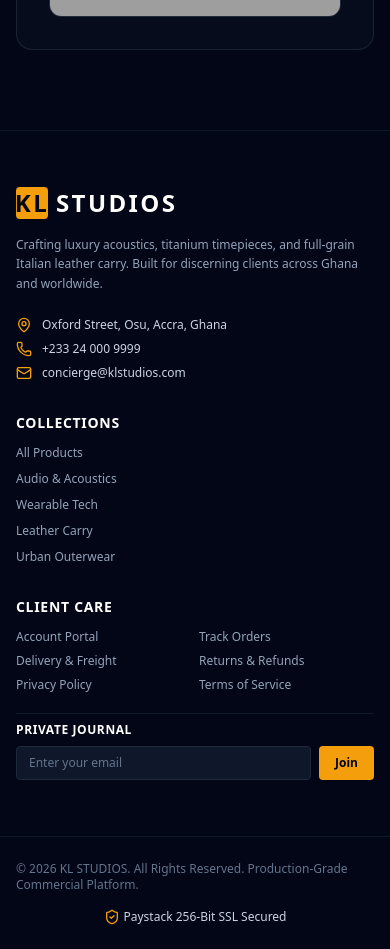
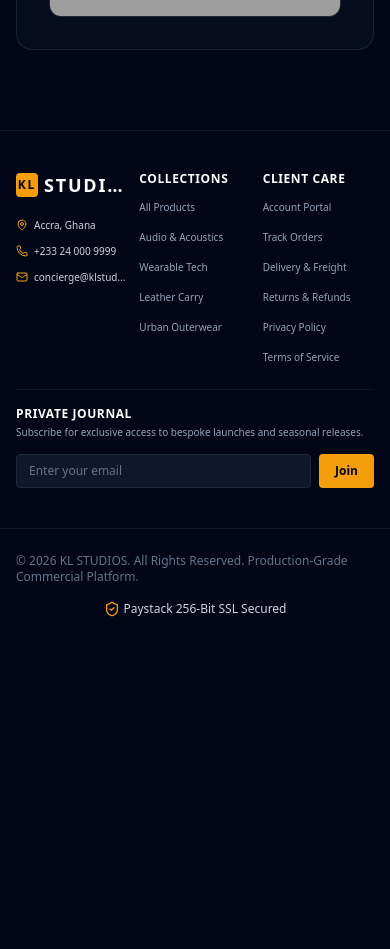
Before and after one commit to klstudios01/ECOMMERCE-SITE, a Next.js app: page / in a window 390 px wide. Shown: the part 4780-5729 px from the top of the page. After the commit the page ends 5421 px from the top, so only its background shows below. Built offline with nearby package versions, Linux system fonts and the light colour scheme; no server answers; the database is empty; grey boxes are pictures that could not be loaded.

Commit message:
style: enforce 3 in a row grid layout on mobile view as well as desktop

```diff
--- a/src/components/layout/Footer.tsx
+++ b/src/components/layout/Footer.tsx
@@ -19,68 +19,73 @@ export function Footer() {
 
   return (
     <footer className="bg-slate-950 border-t border-slate-900 text-slate-400 text-sm">
-      <div className="max-w-7xl mx-auto px-4 sm:px-8 py-14 grid grid-cols-1 md:grid-cols-3 gap-8 sm:gap-12">
+      <div className="max-w-7xl mx-auto px-4 sm:px-8 py-10 sm:py-14 grid grid-cols-3 gap-3 sm:gap-8 lg:gap-12">
         {/* Column 1: Brand & Contact */}
-        <div className="space-y-4">
-          <Link href="/" className="flex items-center gap-2 font-bold tracking-widest text-2xl text-white">
-            <span className="w-8 h-8 rounded bg-gold-500 text-slate-950 flex items-center justify-center font-black">KL</span>
-            <span>STUDIOS</span>
+        <div className="space-y-3 sm:space-y-4">
+          <Link href="/" className="flex items-center gap-1.5 font-bold tracking-widest text-lg sm:text-2xl text-white">
+            <span className="w-6 h-6 sm:w-8 sm:h-8 rounded bg-gold-500 text-slate-950 flex items-center justify-center text-xs sm:text-base font-black">KL</span>
+            <span className="truncate">STUDIOS</span>
           </Link>
-          <p className="text-slate-400 text-xs leading-relaxed max-w-sm">
-            Crafting luxury acoustics, titanium timepieces, and full-grain Italian leather carry. Built for discerning clients across Ghana and worldwide.
+          <p className="text-slate-400 text-[10px] sm:text-xs leading-tight sm:leading-relaxed hidden sm:block">
+            Crafting luxury acoustics, titanium timepieces, and full-grain Italian leather carry.
           </p>
-          <div className="space-y-2 text-xs pt-2">
-            <div className="flex items-center gap-2.5 text-slate-300">
-              <MapPin className="w-4 h-4 text-gold-500 shrink-0" />
-              <span>Oxford Street, Osu, Accra, Ghana</span>
+          <div className="space-y-1.5 sm:space-y-2 text-[10px] sm:text-xs pt-1 sm:pt-2">
+            <div className="flex items-center gap-1.5 sm:gap-2.5 text-slate-300">
+              <MapPin className="w-3 h-3 sm:w-4 sm:h-4 text-gold-500 shrink-0" />
+              <span className="truncate">Accra, Ghana</span>
             </div>
-            <div className="flex items-center gap-2.5 text-slate-300">
-              <Phone className="w-4 h-4 text-gold-500 shrink-0" />
-              <span>+233 24 000 9999</span>
+            <div className="flex items-center gap-1.5 sm:gap-2.5 text-slate-300">
+              <Phone className="w-3 h-3 sm:w-4 sm:h-4 text-gold-500 shrink-0" />
+              <span className="truncate">+233 24 000 9999</span>
             </div>
-            <div className="flex items-center gap-2.5 text-slate-300">
-              <Mail className="w-4 h-4 text-gold-500 shrink-0" />
-              <span>concierge@klstudios.com</span>
+            <div className="flex items-center gap-1.5 sm:gap-2.5 text-slate-300">
+              <Mail className="w-3 h-3 sm:w-4 sm:h-4 text-gold-500 shrink-0" />
+              <span className="truncate">concierge@klstudios.com</span>
             </div>
           </div>
         </div>
 
         {/* Column 2: Collections */}
-        <div className="space-y-3">
-          <h4 className="text-white text-sm font-semibold tracking-wider uppercase">Collections</h4>
-          <ul className="space-y-2.5 text-xs">
-            <li><Link href="/shop" className="hover:text-gold-400 transition-colors">All Products</Link></li>
-            <li><Link href="/shop?category=audio-acoustics" className="hover:text-gold-400 transition-colors">Audio & Acoustics</Link></li>
-            <li><Link href="/shop?category=wearable-tech" className="hover:text-gold-400 transition-colors">Wearable Tech</Link></li>
-            <li><Link href="/shop?category=leather-goods" className="hover:text-gold-400 transition-colors">Leather Carry</Link></li>
-            <li><Link href="/shop?category=apparel-outerwear" className="hover:text-gold-400 transition-colors">Urban Outerwear</Link></li>
+        <div className="space-y-2 sm:space-y-3">
+          <h4 className="text-white text-xs sm:text-sm font-bold tracking-wider uppercase">Collections</h4>
+          <ul className="space-y-1.5 sm:space-y-2.5 text-[10px] sm:text-xs">
+            <li><Link href="/shop" className="hover:text-gold-400 transition-colors block py-0.5">All Products</Link></li>
+            <li><Link href="/shop?category=audio-acoustics" className="hover:text-gold-400 transition-colors block py-0.5">Audio & Acoustics</Link></li>
+            <li><Link href="/shop?category=wearable-tech" className="hover:text-gold-400 transition-colors block py-0.5">Wearable Tech</Link></li>
+            <li><Link href="/shop?category=leather-goods" className="hover:text-gold-400 transition-colors block py-0.5">Leather Carry</Link></li>
+            <li><Link href="/shop?category=apparel-outerwear" className="hover:text-gold-400 transition-colors block py-0.5">Urban Outerwear</Link></li>
           </ul>
         </div>
 
-        {/* Column 3: Client Care & Newsletter */}
-        <div className="space-y-5">
-          <div className="space-y-3">
-            <h4 className="text-white text-sm font-semibold tracking-wider uppercase">Client Care</h4>
-            <ul className="grid grid-cols-2 gap-2 text-xs">
-              <li><Link href="/account" className="hover:text-gold-400 transition-colors">Account Portal</Link></li>
-              <li><Link href="/account?tab=orders" className="hover:text-gold-400 transition-colors">Track Orders</Link></li>
-              <li><Link href="/delivery-policy" className="hover:text-gold-400 transition-colors">Delivery & Freight</Link></li>
-              <li><Link href="/refund-policy" className="hover:text-gold-400 transition-colors">Returns & Refunds</Link></li>
-              <li><Link href="/privacy" className="hover:text-gold-400 transition-colors">Privacy Policy</Link></li>
-              <li><Link href="/terms" className="hover:text-gold-400 transition-colors">Terms of Service</Link></li>
+        {/* Column 3: Client Care */}
+        <div className="space-y-2 sm:space-y-3">
+          <h4 className="text-white text-xs sm:text-sm font-bold tracking-wider uppercase">Client Care</h4>
+          <ul className="space-y-1.5 sm:space-y-2.5 text-[10px] sm:text-xs">
+            <li><Link href="/account" className="hover:text-gold-400 transition-colors block py-0.5">Account Portal</Link></li>
+            <li><Link href="/account?tab=orders" className="hover:text-gold-400 transition-colors block py-0.5">Track Orders</Link></li>
+            <li><Link href="/delivery-policy" className="hover:text-gold-400 transition-colors block py-0.5">Delivery & Freight</Link></li>
+            <li><Link href="/refund-policy" className="hover:text-gold-400 transition-colors block py-0.5">Returns & Refunds</Link></li>
+            <li><Link href="/privacy" className="hover:text-gold-400 transition-colors block py-0.5">Privacy Policy</Link></li>
+            <li><Link href="/terms" className="hover:text-gold-400 transition-colors block py-0.5">Terms of Service</Link></li>
           </ul>
         </div>
 
-          <div className="pt-2 space-y-2 border-t border-slate-900">
-            <h4 className="text-white text-xs font-semibold tracking-wider uppercase">Private Journal</h4>
-            <form onSubmit={handleSubscribe} className="flex gap-2">
+        {/* Private Journal Newsletter (Full Width Row across Grid on Mobile/Desktop) */}
+        <div className="col-span-3 border-t border-slate-900/90 pt-4 mt-2 space-y-2">
+          <div className="flex flex-col sm:flex-row items-start sm:items-center justify-between gap-3">
+            <div>
+              <h4 className="text-white text-xs sm:text-sm font-semibold tracking-wider uppercase">Private Journal</h4>
+              <p className="text-[10px] sm:text-xs text-slate-400">Subscribe for exclusive access to bespoke launches and seasonal releases.</p>
+            </div>
+
+            <form onSubmit={handleSubscribe} className="w-full sm:w-auto flex gap-2 shrink-0">
               <input
                 type="email"
                 required
                 placeholder="Enter your email"
                 value={email}
                 onChange={(e) => setEmail(e.target.value)}
-                className="flex-1 bg-slate-900 border border-slate-800 rounded py-2 px-3 text-xs text-white placeholder-slate-500 focus:outline-none focus:border-gold-500"
+                className="flex-1 sm:w-64 bg-slate-900 border border-slate-800 rounded py-2 px-3 text-xs text-white placeholder-slate-500 focus:outline-none focus:border-gold-500"
               />
               <button
                 type="submit"
@@ -89,12 +94,12 @@ export function Footer() {
                 Join
               </button>
             </form>
+          </div>
           {subscribed && (
             <p className="text-emerald-400 text-[11px] flex items-center gap-1">
               <CheckCircle2 className="w-3.5 h-3.5" /> Welcome to the private journal.
             </p>
           )}
-          </div>
         </div>
       </div>
 
```
Lines whose indentation alone changed are shown as unchanged.
